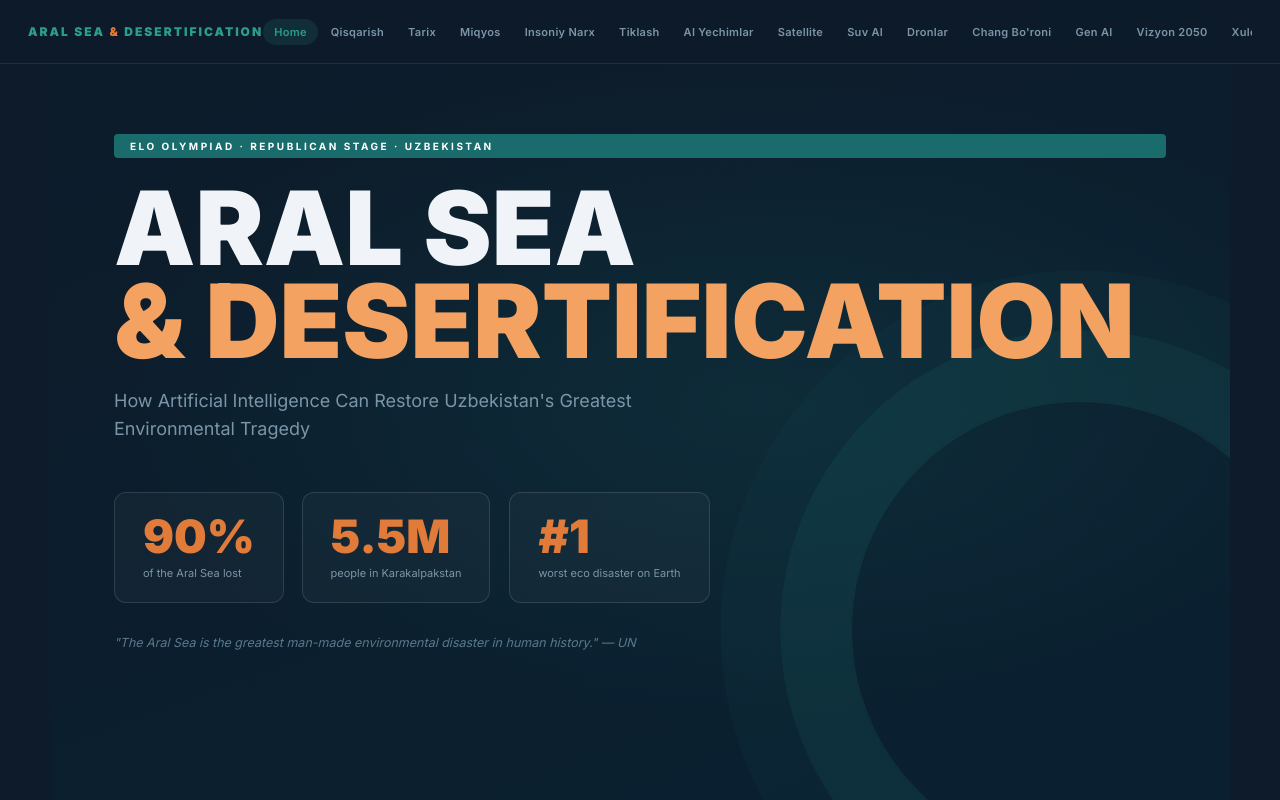
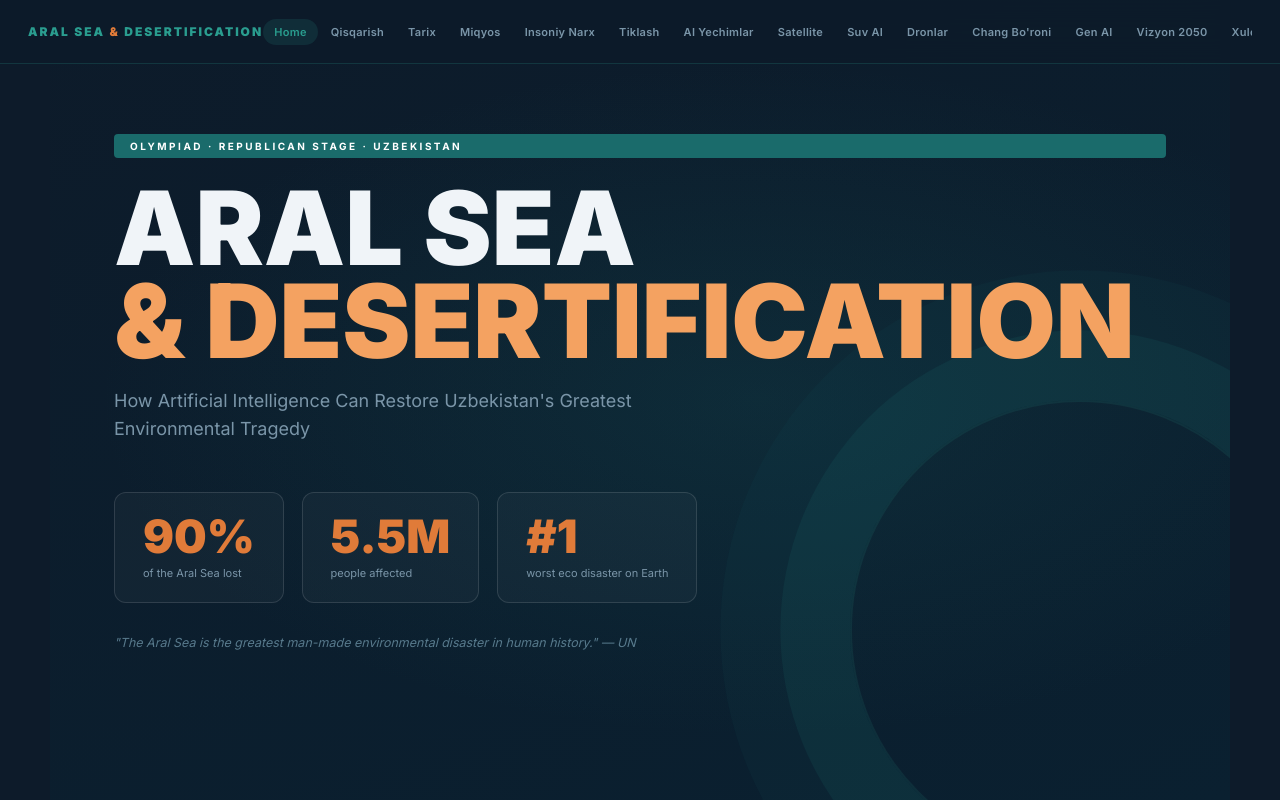
Before and after one commit to Dilshod966/miniloyiha, a plain HTML site: page index.html in a window 1280 px wide. Shown: the top 800 px of the page. Drawn offline with nearby package versions, Linux system fonts and the light colour scheme.

Commit message:
korinish

```diff
--- a/index.html
+++ b/index.html
@@ -333,7 +333,7 @@ footer { text-align:center; padding:22px; font-size:11px; color:var(--muted); bo
 
 <!-- 1. HERO -->
 <section id="hero">
-  <span class="h-badge">ELO OLYMPIAD · REPUBLICAN STAGE · UZBEKISTAN</span>
+  <span class="h-badge">OLYMPIAD · REPUBLICAN STAGE · UZBEKISTAN</span>
   <h1 class="h-h1">ARAL SEA<br><em>& DESERTIFICATION</em></h1>
   <p class="h-tag">How Artificial Intelligence Can Restore Uzbekistan's Greatest Environmental Tragedy</p>
   <div class="h-stats">
@@ -343,7 +343,7 @@ footer { text-align:center; padding:22px; font-size:11px; color:var(--muted); bo
     </div>
     <div class="h-stat">
       <span class="h-sn">5.5M</span>
-      <div class="h-sl">people in Karakalpakstan</div>
+      <div class="h-sl">people affected</div>
     </div>
     <div class="h-stat">
       <span class="h-sn">#1</span>
```
